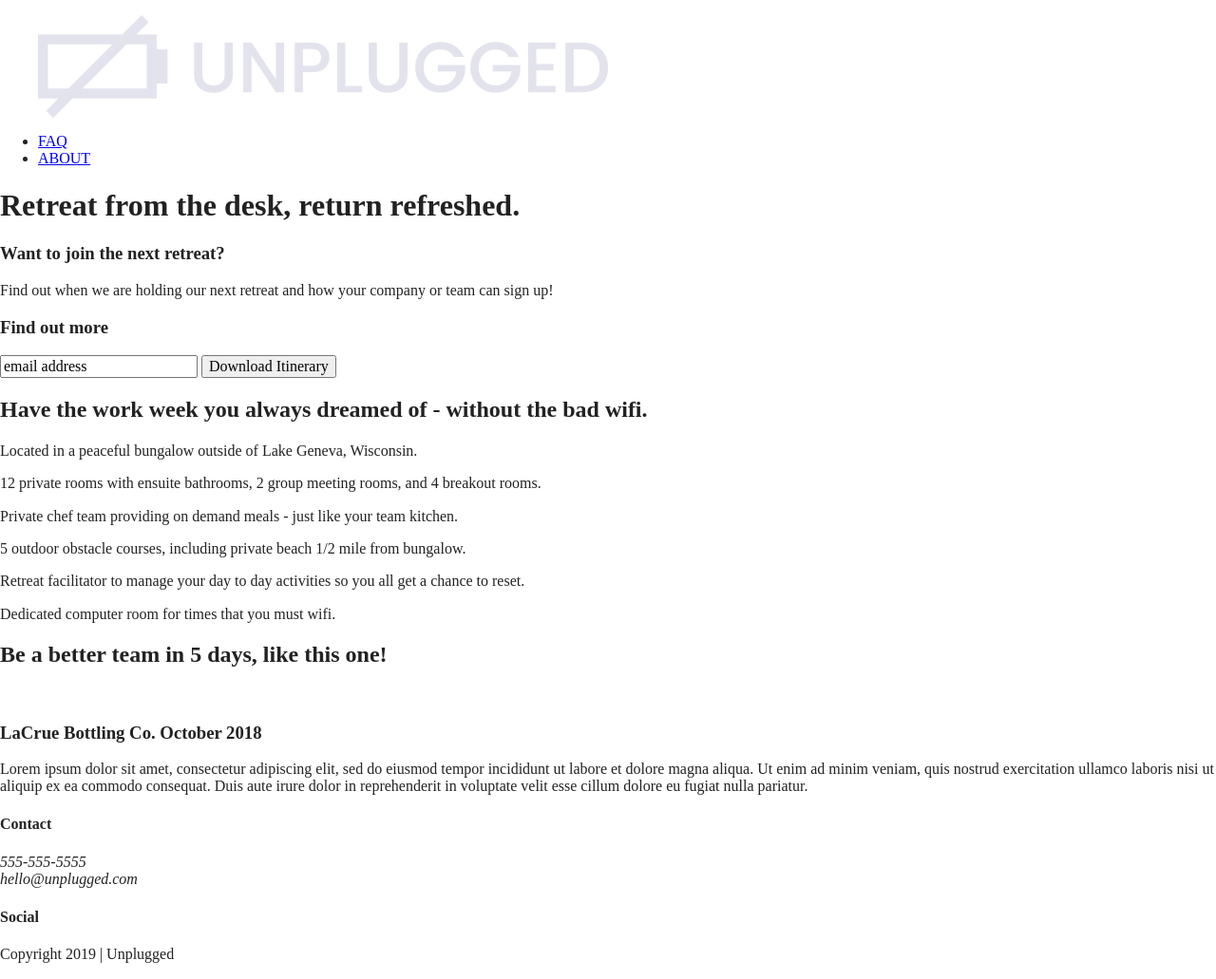
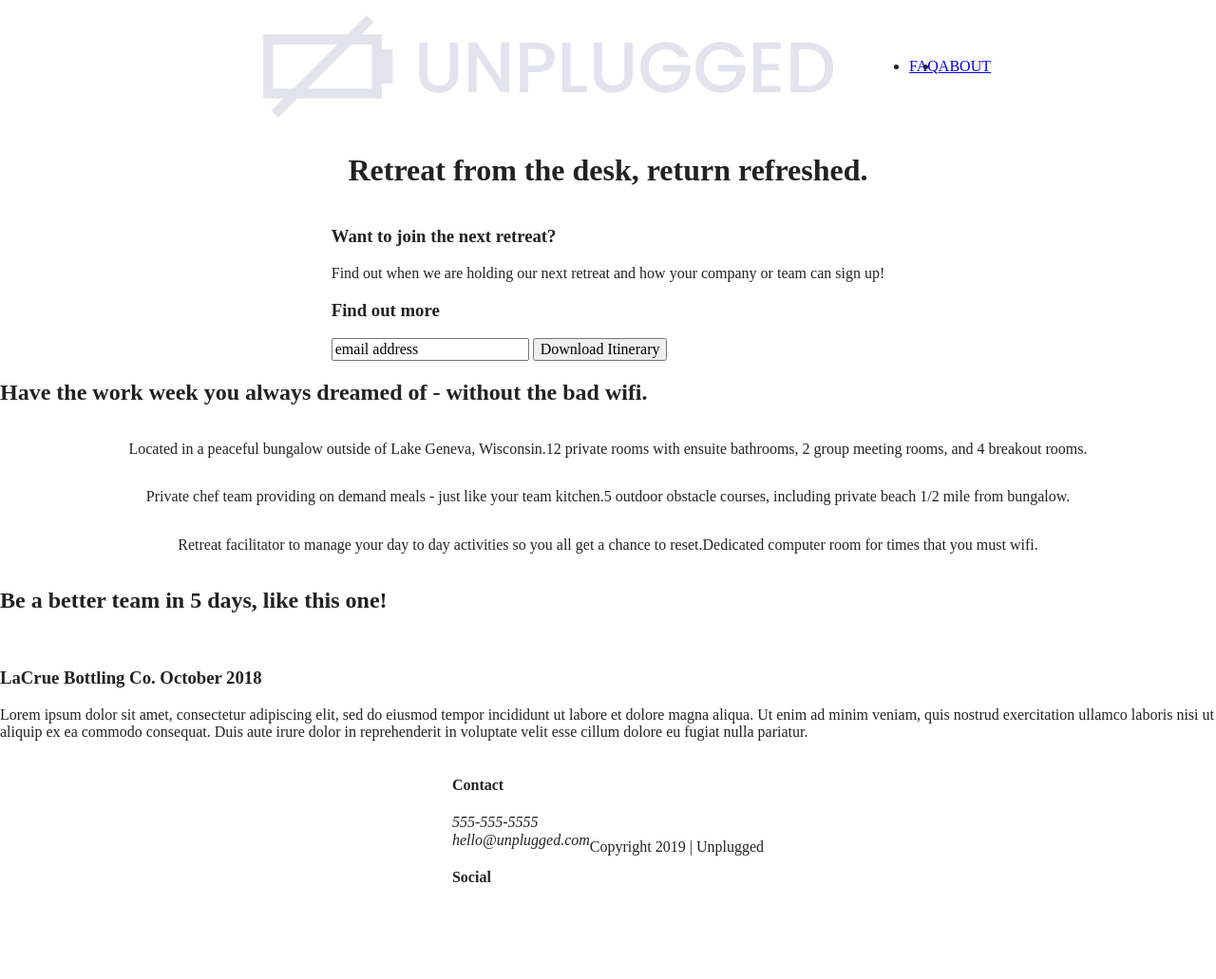
Before and after one commit to tashadanner/unplugged, a website built with Parcel: page index.html in a window 1280 px wide. Shown: the whole page at 95% size. After the commit the page ends 987 px from the top, so only its background shows below. Built offline with nearby package versions, Linux system fonts and the light colour scheme.

Commit message:
Added layout styles

```diff
--- a/css/main.css
+++ b/css/main.css
@@ -86,6 +86,261 @@ textarea {
 /* ==========================================================================
    Author's custom styles
    ========================================================================== */
+
+/* ---------Base Header - Footer Styles ------------ */
+
+header,
+footer {
+	display: flex;
+	justify-content: center;
+	align-items: center;
+	flex-flow: row wrap;
+
+}
+/* -------Header Styles ------------- */
+
+header .content-wrapper {
+	display: flex;
+	justify-content: center;
+	align-items: center;
+	flex-flow: row wrap;
+}
+
+header figure {
+
+}
+
+header .header-divider {
+
+}
+
+header nav {
+	display: flex;
+	justify-content: space-around;
+	align-items: center;
+	flex-flow: row wrap;
+
+}
+
+header nav ul {
+	display: flex;
+	justify-content: center;
+	align-items: center;
+
+}
+
+header li {
+
+}
+
+/* ---------Mobile Styles - Homepage------------ */
+
+.hero-area {
+	display: flex;
+	justify-content: center;
+	align-items: center;
+	flex-flow: row wrap;
+
+}
+
+h1 {
+
+}
+
+aside {
+	display: flex;
+	justify-content: center;
+	align-items: center;
+	flex-flow: row wrap;
+
+}
+
+aside .form-description {
+
+}
+
+aside .form {
+
+}
+
+aside h3 {
+
+}
+
+/* ------Features Section ------------- */
+
+.features {
+	display: flex;
+	justify-content: center;
+	align-items: center;
+	flex-flow: row wrap;
+
+}
+
+.features h2 {
+
+}
+
+.features-items {
+	display: flex;
+	justify-content: center;
+	align-items: center;
+	flex-flow: row wrap;
+
+}
+
+.feaatures-items article {
+
+}
+
+.features-items p {
+
+}
+
+.features-item-description {
+
+}
+
+/* -------Reviews Section --------- */
+
+.reviews {
+	display: flex;
+	justify-content: center;
+	align-items: center;
+	flex-flow: row wrap;
+
+}
+
+.reviews h2 {
+
+}
+
+.reviews article {
+
+}
+
+.reviews h3 {
+
+}
+.reviews p {
+
+}
+/* ---------Mobile Styles - About Page------------ */
+
+.mission {
+	display:flex;
+	justify-content: center;
+	align-items: center;
+	flex-flow: row wrap;
+
+}
+
+.misson-content {
+
+}
+
+.misson p {
+
+}
+
+.map {
+
+}
+
+.map figure {
+
+}
+
+.contact-section {
+	display:flex;
+	justify-content: center;
+	align-items: center;
+	flex-flow: row wrap;
+}
+
+.contact-info {
+
+}
+
+address {
+
+
+}
+P {
+
+}
+
+/* ---------Mobile Styles - FAQ Page------------ */
+
+.faq {
+	display:flex;
+	justify-content: center;
+	align-items: center;
+	flex-flow: row wrap;
+}
+
+.faq .content-wrapper {
+	display:flex;
+	justify-content: center;
+	align-items: center;
+	flex-flow: row wrap;
+}
+}
+}
+
+/* ---------- Footer Styles ------------ */
+
+footer .content-wrapper {
+
+}
+
+.footer-content {
+
+}
+
+.contact {
+
+
+}
+
+h4 {
+
+}
+
+address {
+
+}
+
+footer p {
+
+}
+
+footer .social {
+
+}
+
+footer .social-icons {
+	display: flex;
+	justify-content: center;
+	align-items: center;
+
+}
+
+footer a {
+
+}
+
+footer .social p {
+	display: flex;
+	justify-content: center;
+	align-items: center;
+}
+
+.copyright {
+
+}
+
+
 
 /* ==========================================================================
    Helper classes
```
Also changed, not shown: index.html (+1 -2 lines).
